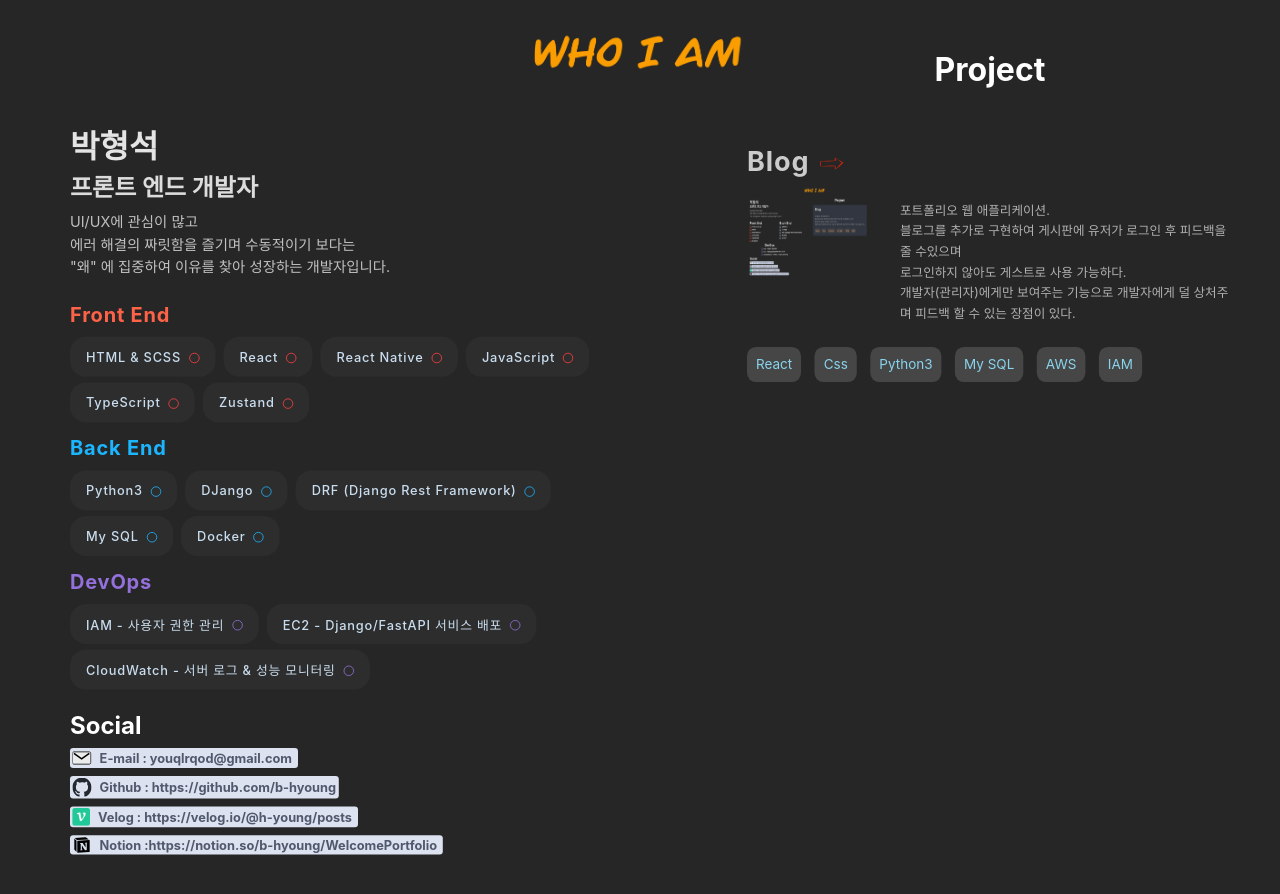
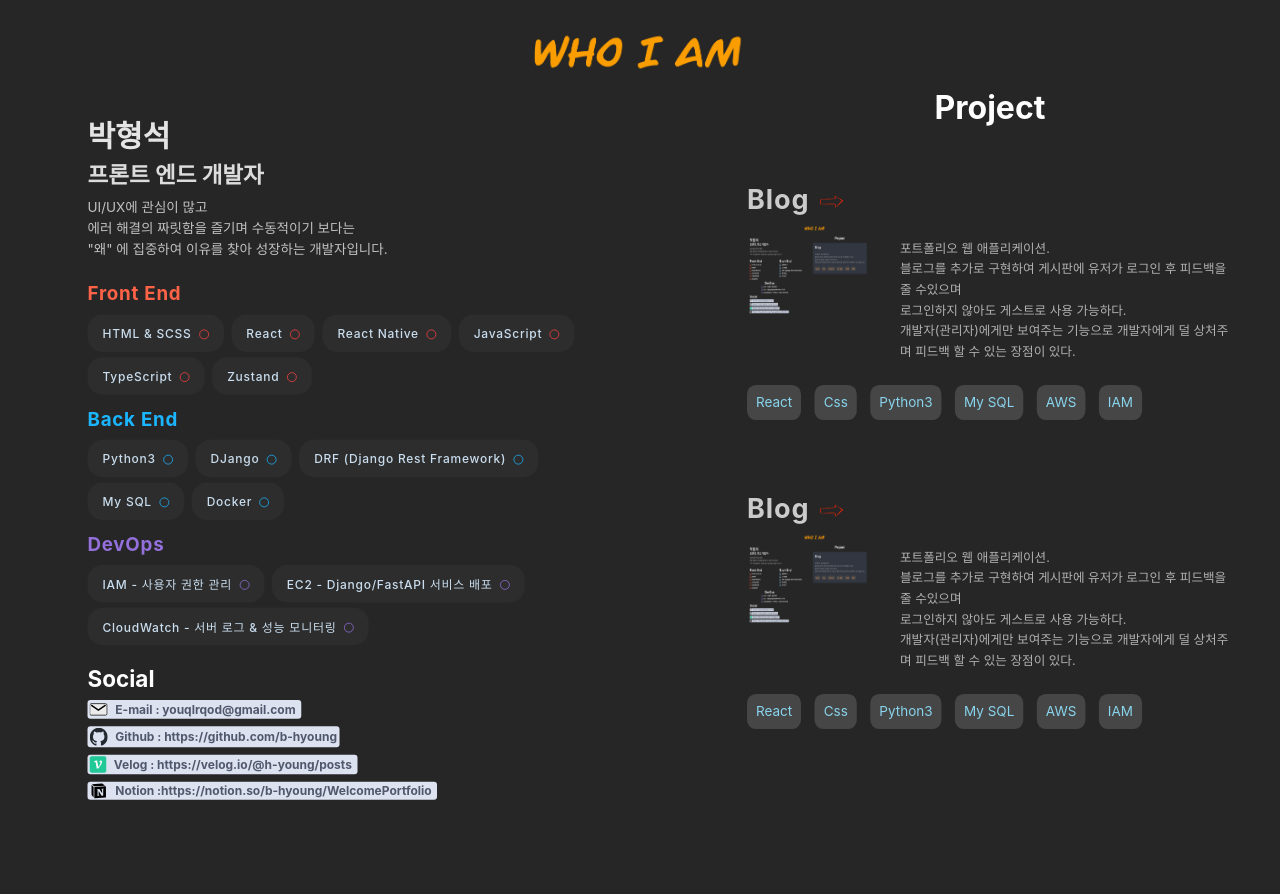
Before and after one commit to b-hyoung/Blog, a React (Create React App) app in the folder frontend/: page / in a window 1280 px wide. Shown: the top 894 px of the page. Built offline with nearby package versions, Linux system fonts and the light colour scheme; a web font is replaced by a local one.

Commit message:
fix disign Project&Sill

```diff
--- a/frontend/src/MainPage/MainPage.css
+++ b/frontend/src/MainPage/MainPage.css
@@ -2,5 +2,5 @@
     display: flex;
     flex-direction: row;
     position: absolute;
-    margin-top: -68px;
+    margin-top: -100px;
 }
--- a/frontend/src/MainPage/MainPage.js
+++ b/frontend/src/MainPage/MainPage.js
@@ -8,12 +8,14 @@ import Project from './MyProject/Project'
 function MainPage() {
     return (
         <div className='MainPage_introduce'>
-            <div style={{scale:0.8}}>
+            <div style={{scale:0.75}}>
                 <Introduce />
                 <Skill />
                 <Social />
             </div>
-            <div>
+            <div style={{position:"relative" , top:"70px"}}>
+                <h1 style={{color:"white"}}>Project</h1>
+                <Project />
                 <Project />
             </div>
         </div>
--- a/frontend/src/MainPage/MyProject/Project.js
+++ b/frontend/src/MainPage/MyProject/Project.js
@@ -13,7 +13,6 @@ function Project() {
   return (
     <div>
         <div>
-            <h1 style={{color:"white"}}>Project</h1>
             <div className='Project_Blog' onMouseEnter={() => setArrowd(true)} onMouseLeave={() => setArrowd(false)}>
                 <span className='Project_title'>
                     Blog
--- a/frontend/src/MainPage/Skill/Skill.css
+++ b/frontend/src/MainPage/Skill/Skill.css
@@ -19,7 +19,7 @@
 }
 
 /* 체크박스 */
-.checkbox {
+.checkbox{
     width: 11px;
     height: 11px;
     border: 1px solid;
@@ -28,6 +28,18 @@
     position: relative;
     margin-top: 2px;
   }
+
+  /* 체크된 체크박스 */
+.checkbox .checkbox.front-checked{
+    width: 11px;
+    height: 11px;
+    border: 1px solid;
+    border-radius: 100%;
+    margin-right: 10px;
+    position: relative;
+    margin-top: 2px;
+    color: aqua;
+}
 
 /* 🔵 Front End 체크박스 */
   .checkbox.front , .Skill_title.Front.End {
@@ -78,7 +90,6 @@
     background-color: rgb(45, 45, 45);
     color: rgb(201, 221, 238);
 }
-/* 왜 안돼 시발 !!!*/
 .SkillName{
     margin-right: 10px !important
 }
--- a/frontend/src/MainPage/Skill/Skill.js
+++ b/frontend/src/MainPage/Skill/Skill.js
@@ -1,25 +1,28 @@
-import React, { useState } from 'react'
+import React, { useEffect, useState } from 'react'
 import './Skill.css'
 
 function Skill() {
 
-    const [frontSkill, setFrontSkill] = useState([
-        'HTML & SCSS', 'React', 'React Native', 'JavaScript', 'TypeScript', 'Zustand'
-    ])
-    const [backSkill, setBackSkill] = useState([
-        'Python3', 'DJango', 'DRF (Django Rest Framework)', 'My SQL', 'Docker'
-    ])
-    const [devOpsSkill, setDevOpsSkill] = useState([
-        'IAM - 사용자 권한 관리', 'EC2 - Django/FastAPI 서비스 배포', 'CloudWatch - 서버 로그 & 성능 모니터링'
-    ])
+    const frontSkill=[
+        'HTML & SCSS', 'React', 'React Native', 'JavaScript', 'TypeScript', 'Zustand']
+    const backSkill =[
+        'Python3', 'DJango', 'DRF (Django Rest Framework)', 'My SQL', 'Docker']
+    const devOpsSkill =[
+        'IAM - 사용자 권한 관리', 'EC2 - Django/FastAPI 서비스 배포', 'CloudWatch - 서버 로그 & 성능 모니터링']
+
+    const [isChecked , setIsChecked] = useState(false)
 
 
-    const Checkbox = ({ category }) => {
-        return <div className={`checkbox ${category}`}></div>;
-    };
+    const handleClickSkill = ({item}) => {
+        if(isChecked === true){
+            setIsChecked(false)
+        }else{
+            setIsChecked(true)
+        }
+    }
 
     const Skill = ({Skill}) => {
-        let skillList = ([])
+        let skillList = ([Skill])
         let classSkill = Skill+'_Skill'
 
         //기술 이름에 따른 리스트 불러오기
@@ -30,13 +33,12 @@ function Skill() {
         }else{
             skillList = devOpsSkill
         }
-
         return  <div className={classSkill}>
             {skillList.map((item, index) => {
                 return (
                     <div className='Skill_List'>
                         <span>
-                            <div className='SkillName'>
+                            <div className='SkillName' onClick={() => handleClickSkill({item})}>
                                 {item}
                             </div>
                             <Checkbox category={Skill}/>
@@ -46,6 +48,15 @@ function Skill() {
             })}
     </div>
     }
+
+    const Checkbox = ({ category }) => {
+        return (
+            isChecked === false ?
+            <div className={`checkbox ${category}`}></div>
+            :
+            <div className={`checkbox ${category}-checked`}></div>
+        )
+    };
 
     const SKillTitle = ({ skillName }) => {
         return <div className={`Skill_title ${skillName}`}>{skillName}</div>;
```
